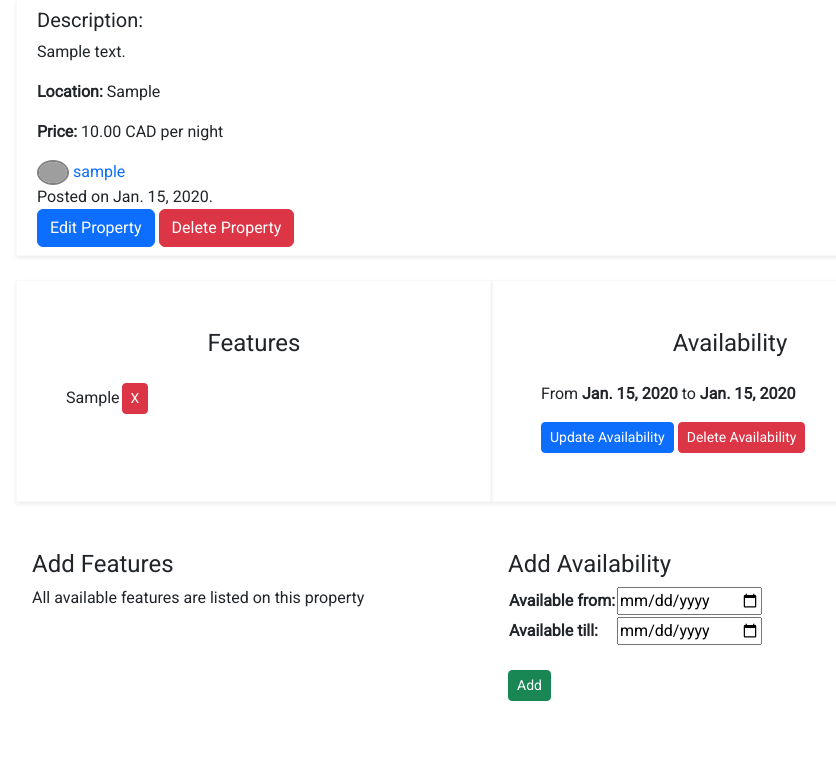
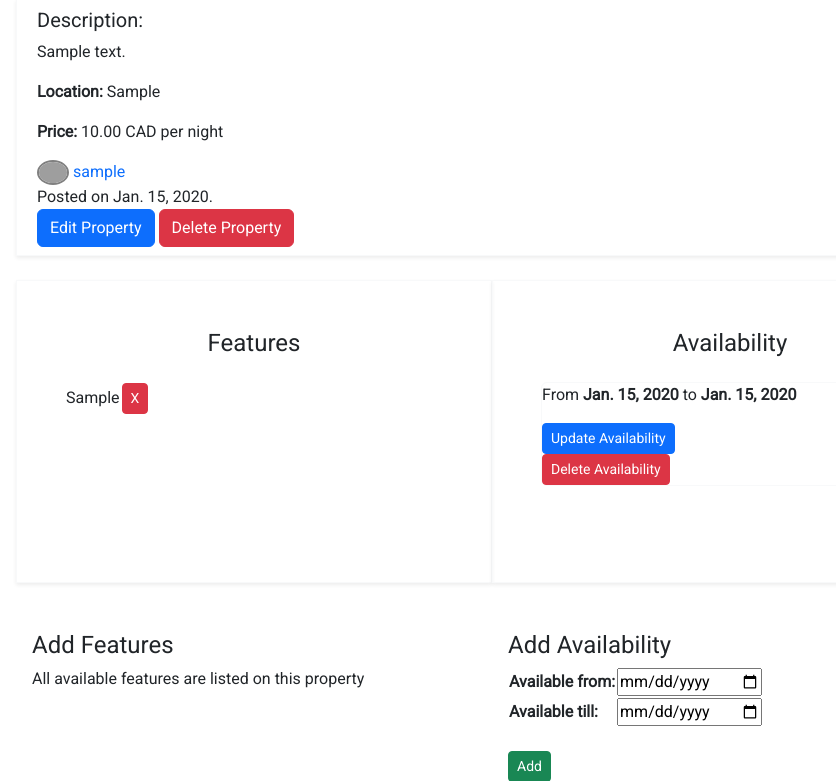
Before and after one commit to Tosin0814/Nomadic, a Django app: page /property/1/ in a window 1280 px wide. Shown: the part 955-1736 px from the top of the page, without its empty margins (148-984 px from the left). Run offline with Django 4.2, Linux system fonts and the light colour scheme; a user stored in the database is signed in; tables that the repository leaves empty hold one stand-in row (values such as "Sample post"); grey boxes marked "Sample" are stand-in pictures; grey boxes are pictures that could not be loaded.

Commit message:
Add space between reservations on detail page

```diff
--- a/main_app/templates/property/detail.html
+++ b/main_app/templates/property/detail.html
@@ -111,7 +111,7 @@
                 <h4 class="text-center">Availability</h4>
                 <br>
                 {% for availability in property.availability_set.all %}
-                <div class="">
+                <div class="card border-light">
                     <p>From <strong>{{availability.from_date}}</strong> to <strong>{{availability.till_date}}</strong></p>
                     {% if property.user == request.user %}
                     <a href="{% url 'update_availability' property.id availability.id %}"><button class="btn btn-sm btn-primary">Update Availability</button></a>
@@ -134,6 +134,8 @@
                         {% endif %}
                     {% endif %}
                 </div>
+                <br>
+                <br>
                 {% endfor %}
             </div>
         </div>
```
